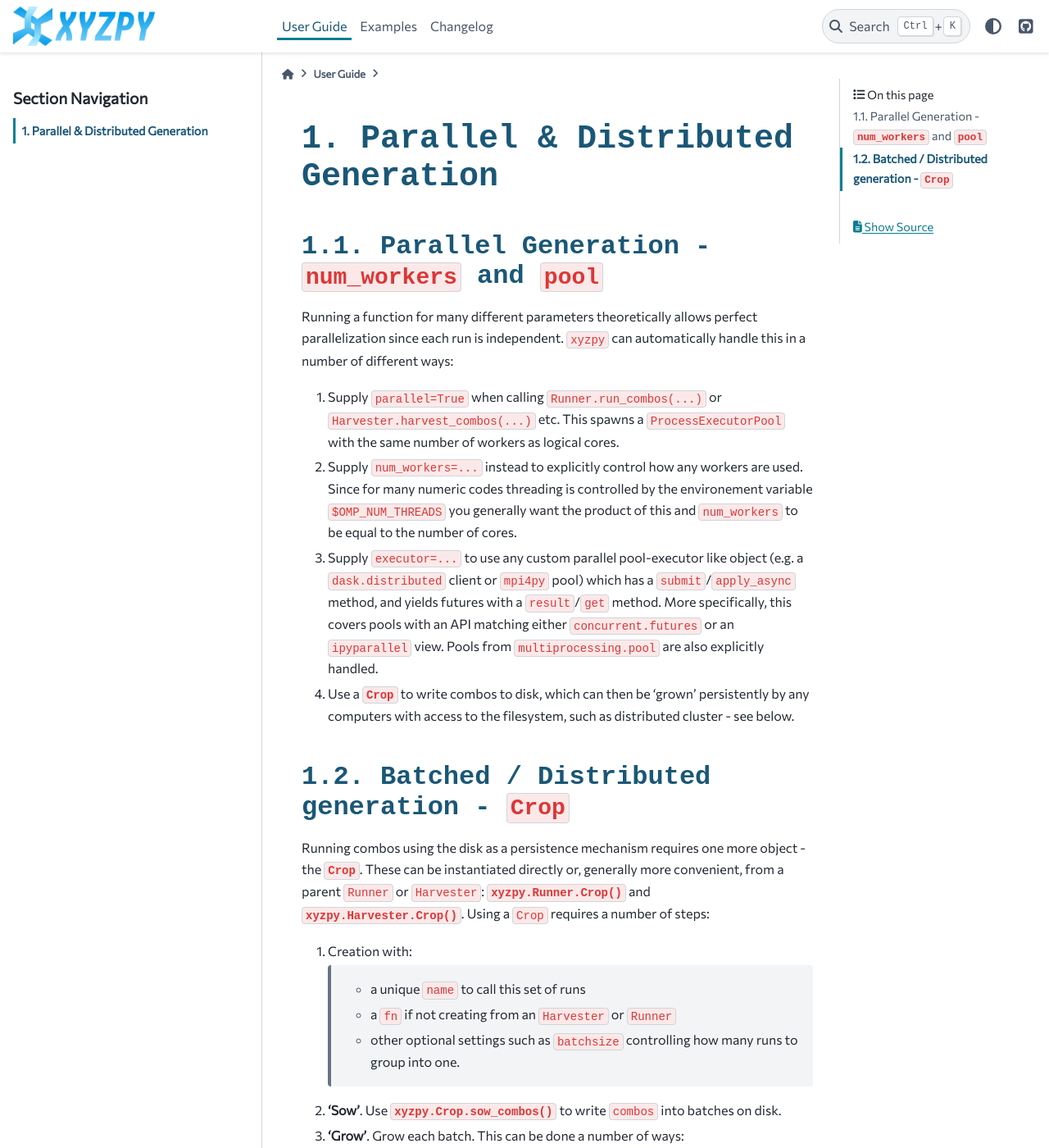
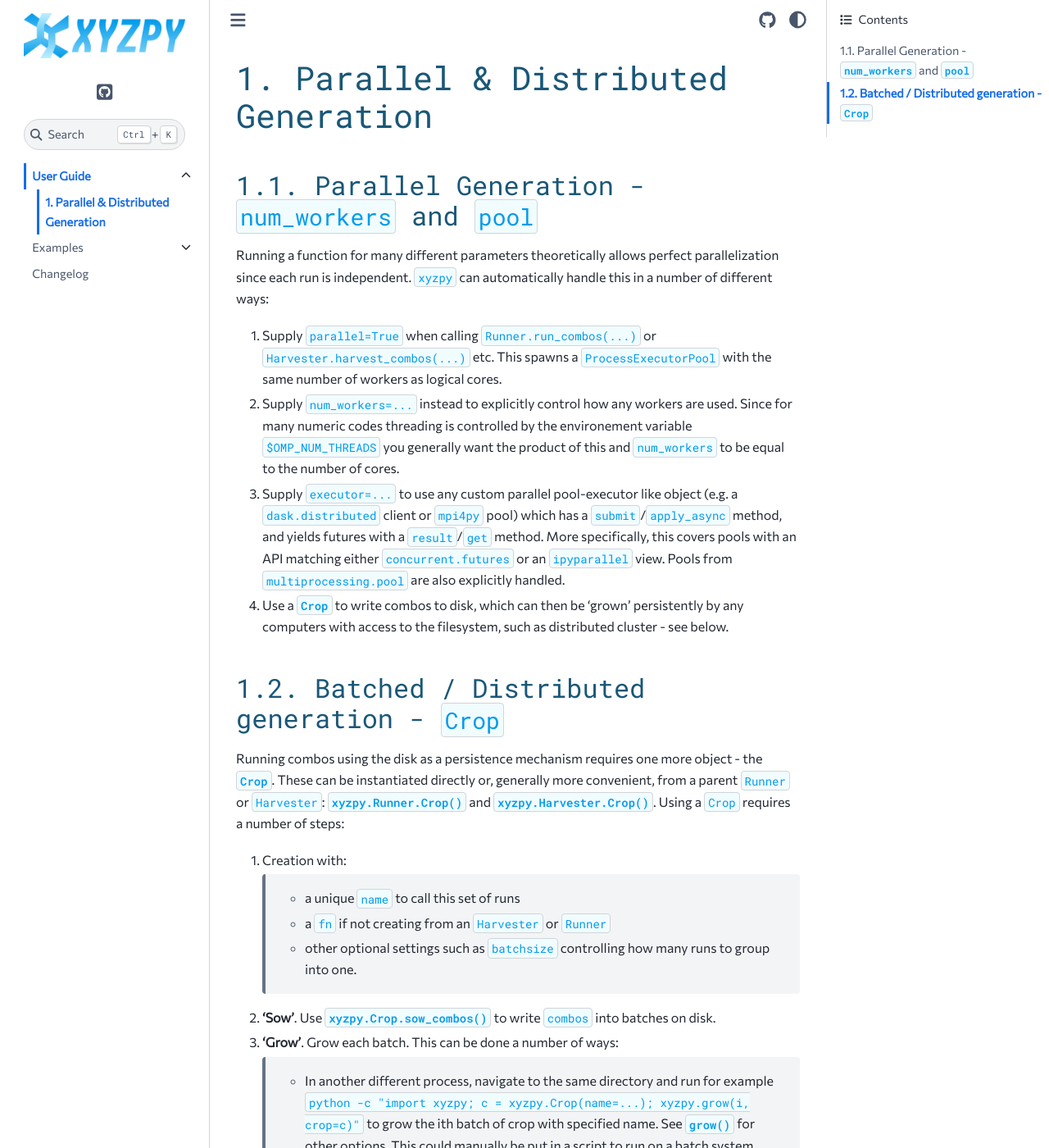
Before and after one commit to jcmgray/xyzpy, a Sphinx documentation site: the page built from docs/gen_parallel.rst, in a window 1280 px wide and 1400 px high. Shown: the whole window at 82% size. Built offline with Sphinx 7.4.7 and the Sphinx Book theme 1.1.4, drawn with Linux system fonts in a browser that asks for light colours; some web fonts are replaced; pages that are not in the unit, such as notebooks, are missing from menus; some of the changed text lies outside the part shown.

Commit message:
spruce docs

```diff
--- a/docs/_static/my-styles.css
+++ b/docs/_static/my-styles.css
@@ -1,10 +1,8 @@
-@import url('https://fontlibrary.org/face/aardvark-sans');
-@import url('https://fonts.googleapis.com/css2?family=Commissioner&display=swap');
-@import url('https://fontlibrary.org/face/code-new-roman');
+@import url('https://fonts.googleapis.com/css2?family=Commissioner&family=Roboto+Mono:wght@400;600&display=swap');
 
 code {
-    color: #dd3636 !important;
-    background-color: #fbe9e9 !important;
+    color: #039bea !important;
+    background-color: #f1fcff !important;
 }
 
 :root{
@@ -12,9 +10,8 @@ code {
     --highlightcolor: #1a5777;
 }
 
-
 h1, h2, h3 {
-    font-family: 'AardvarkFixedRegular', monospace;
+    font-family: 'Roboto Mono', monospace;
     font-weight: bold;
     color: var(--headercolor) !important;
 }
@@ -24,25 +21,19 @@ body {
 }
 
 code, kbd, pre, samp {
-    font-family: 'CodeNewRomanRegular', monospace;
+    font-family: 'Roboto Mono', monospace;
 }
 
-.navbar-nav > .active > .nav-link {
-    color: var(--highlightcolor) !important;
+.content {
+    width: 60em;
 }
 
-.toc-entry > .nav-link.active {
-    color: var(--highlightcolor) !important;
+.bd-sidebar {
+    padding-top: 0em;
+    padding-right: 2em;
+    padding-left: 2em;
 }
 
-.bd-sidebar .nav > .active:hover > a, .bd-sidebar .nav > .active > a {
-    color: var(--highlightcolor) !important;
+#site-navigation div.navbar_extra_footer {
+    font-size: .6em;
 }
-
-.toc-entry a {
-    padding: 0.4rem 1.0rem;
-}
-
-.container, .container-lg, .container-md, .container-sm, .container-xl {
-    max-width: 1600px;
-}
--- a/docs/conf.py
+++ b/docs/conf.py
@@ -16,18 +16,18 @@
 # import sys
 # sys.path.insert(0, os.path.abspath('.'))
 
-import xyzpy
+# import xyzpy
 
 # -- Project information -----------------------------------------------------
 
 project = 'xyzpy'
-copyright = '2020, Johnnie Gray'
+copyright = '2016-2021, Johnnie Gray'
 author = 'Johnnie Gray'
 
-# The full version, including alpha/beta/rc tags.
-release = xyzpy._version.get_versions()['version']
-# The short X.Y version.
-version = '.'.join(release.split('.')[:2])
+# # The full version, including alpha/beta/rc tags.
+# release = xyzpy._version.get_versions()['version']
+# # The short X.Y version.
+# version = '.'.join(release.split('.')[:2])
 
 
 # -- General configuration ---------------------------------------------------
@@ -87,14 +87,15 @@ language = None
 exclude_patterns = ['_build', 'Thumbs.db', '.DS_Store', '**.ipynb_checkpoints']
 
 # The name of the Pygments (syntax highlighting) style to use.
-pygments_style = 'pastie'
+pygments_style = 'default'
 
 
 # -- Options for HTML output -------------------------------------------------
 
 # The theme to use for HTML and HTML Help pages.  See the documentation for
 # a list of builtin themes.
-html_theme = "pydata_sphinx_theme"
+html_theme = "sphinx_book_theme"
+html_title = ''
 
 # Theme options are theme-specific and customize the look and feel of a theme
 # further.  For a list of options available for each theme, see the
@@ -102,6 +103,13 @@ html_theme = "pydata_sphinx_theme"
 #
 html_theme_options = {
     "github_url": "https://github.com/jcmgray/xyzpy",
+    "repository_url": "https://github.com/jcmgray/xyzpy",
+    "use_repository_button": True,
+    "use_issues_button": True,
+    "use_edit_page_button": True,
+    "path_to_docs": "docs",
+    "use_fullscreen_button": False,
+    "use_download_button": False,
 }
 
 # Add any paths that contain custom static files (such as style sheets) here,
```
Also changed, not shown: 1 other file.
